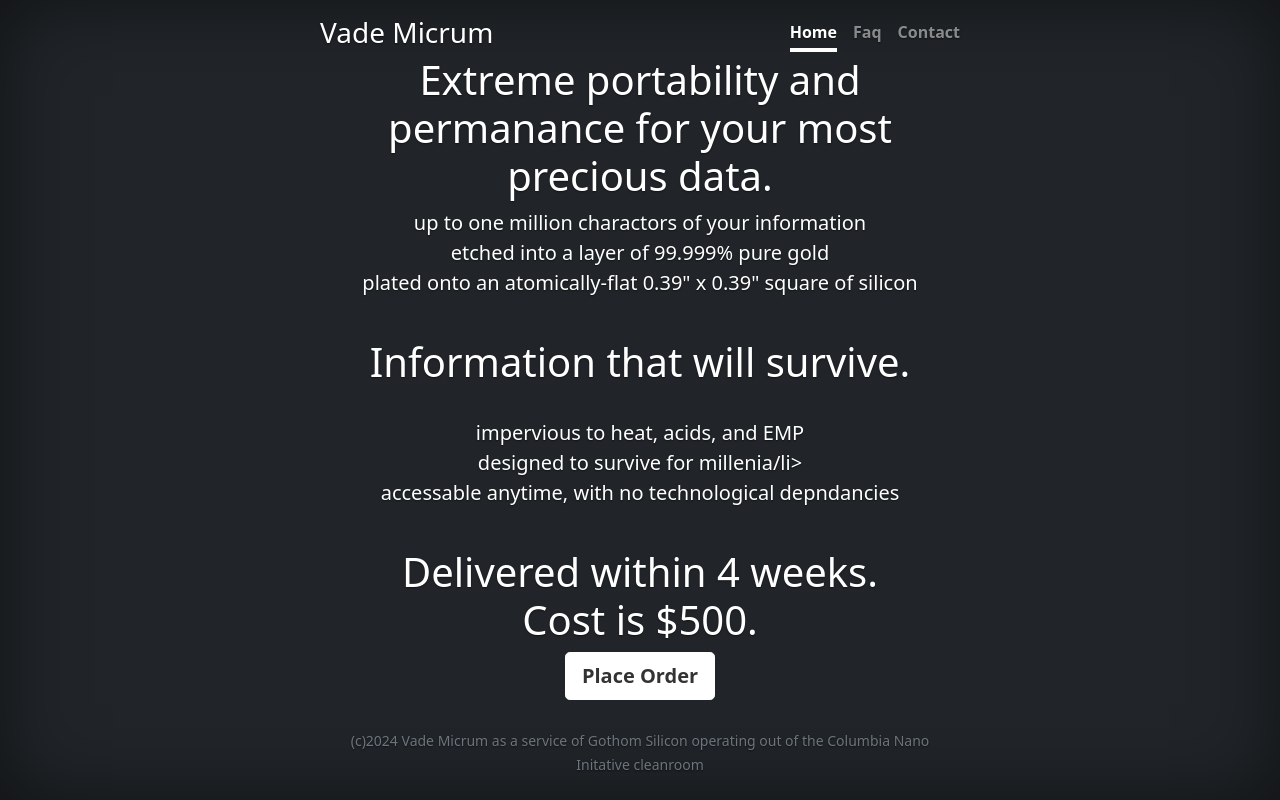
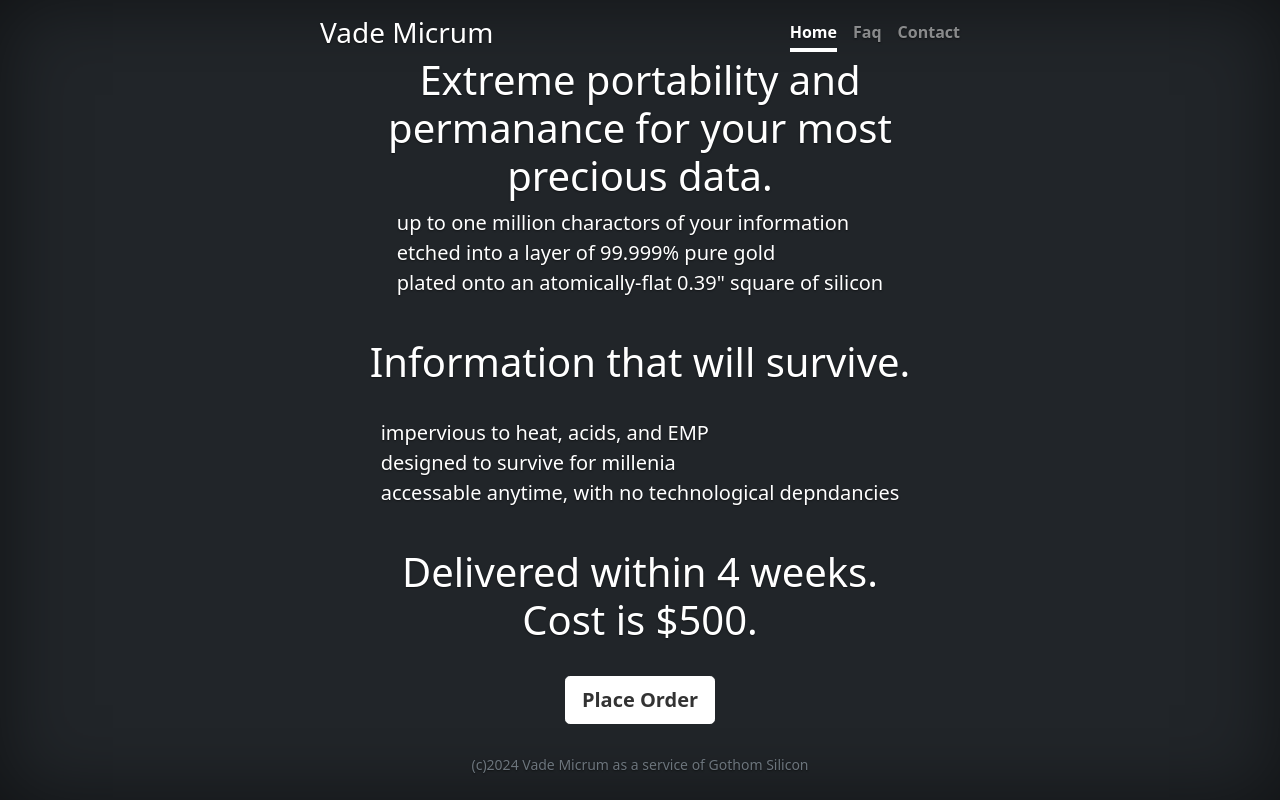
Before and after one commit to bigjosh/vademicrum.com, a plain HTML site: page index.html in a window 1280 px wide. Drawn offline with Linux system fonts and the light colour scheme.

Commit message:
Update index.html

```diff
--- a/index.html
+++ b/index.html
@@ -42,7 +42,7 @@
       <h3 class="float-md-start mb-0">Vade Micrum</h3>
       <nav class="nav nav-masthead justify-content-center float-md-end">
         <a class="nav-link active" aria-current="page" href="#">Home</a>
-        <a class="nav-link" href="faq.html">Faq</a>
+        <a class="nav-link" href="order.html">Faq</a>
         <a class="nav-link" href="https://josh.com/contact.html">Contact</a>
       </nav>
     </div>
@@ -54,10 +54,10 @@
     <div class="container">
       <div class="row justify-content-center">
         <div class="col-auto">
-          <ul class="list-unstyled text-left">
+          <ul class="list-unstyled text-start">
             <li class="lead">up to one million charactors of your information</li>
             <li class="lead">etched into a layer of 99.999% pure gold</li>
-            <li class="lead">plated onto an atomically-flat 0.39" x 0.39" square of silicon</li>
+            <li class="lead">plated onto an atomically-flat 0.39" square of silicon</li>
           </ul>
         </div>
       </div>
@@ -71,9 +71,9 @@
     <div class="container">
         <div class="row justify-content-center">
           <div class="col-auto">
-            <ul class="list-unstyled text-left">
+            <ul class="list-unstyled text-start">
               <li class="lead">impervious to heat, acids, and EMP</li>
-              <li class="lead">designed to survive for millenia/li>
+              <li class="lead">designed to survive for millenia</li>
               <li class="lead">accessable anytime, with no technological depndancies</li>
             </ul>
           </div>
@@ -82,6 +82,8 @@
 
     <br>
     <h1>Delivered within 4 weeks. <br> Cost is $500.</h1>
+
+    <BR>
 
     <p class="lead">
       <a href="order.html" class="btn btn-lg btn-secondary fw-bold border-white bg-white">Place Order</a>
@@ -92,7 +94,7 @@
   <footer class="footer mt-auto py-2  text-white-50">
     <div class="container">
       <p class="text-muted text-center mb-0">
-        <small>(c)2024 Vade Micrum as a service of Gothom Silicon operating out of the Columbia Nano Initative cleanroom</small>
+        <small>(c)2024 Vade Micrum as a service of Gothom Silicon</small>
       </p>
     </div>
   </footer>
```
